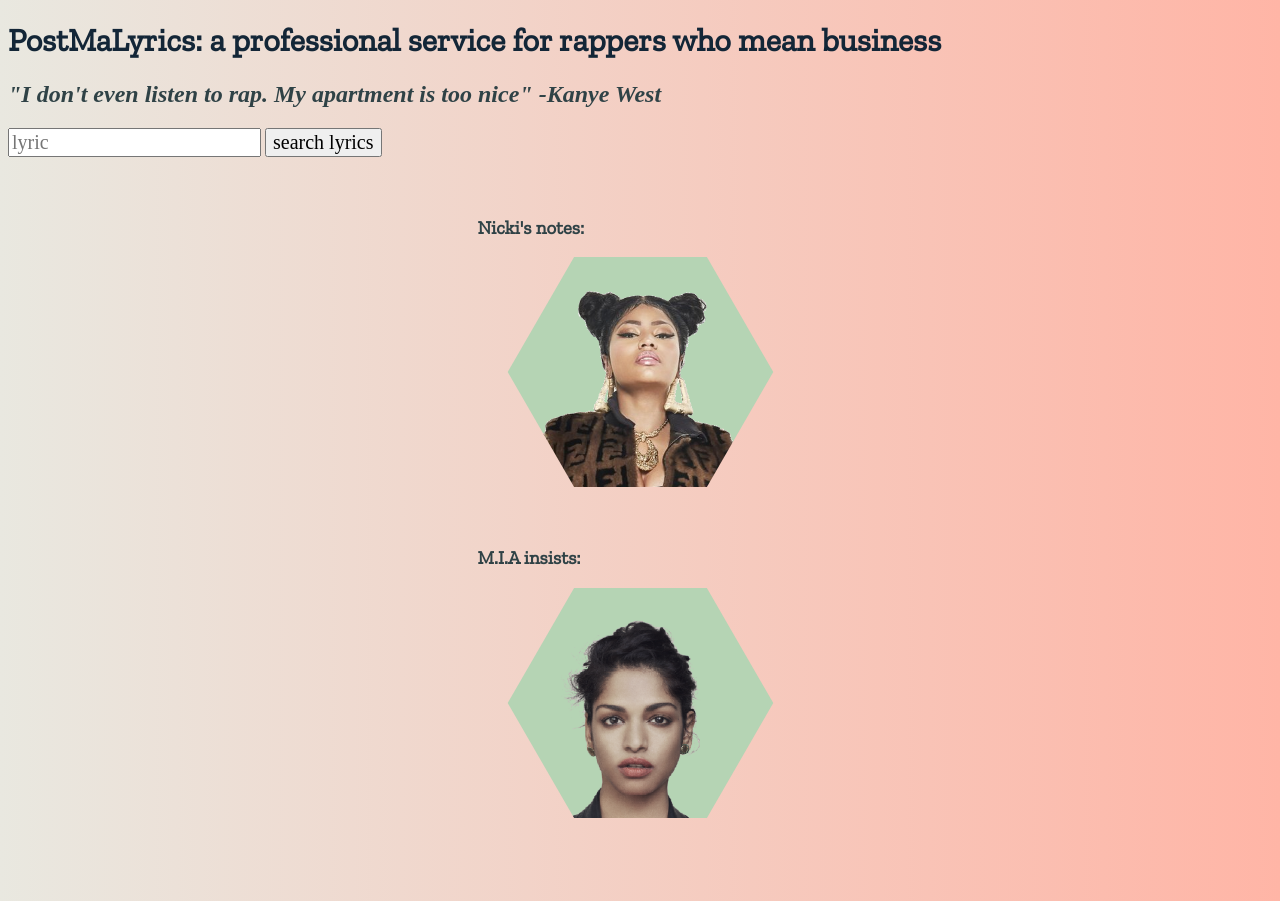
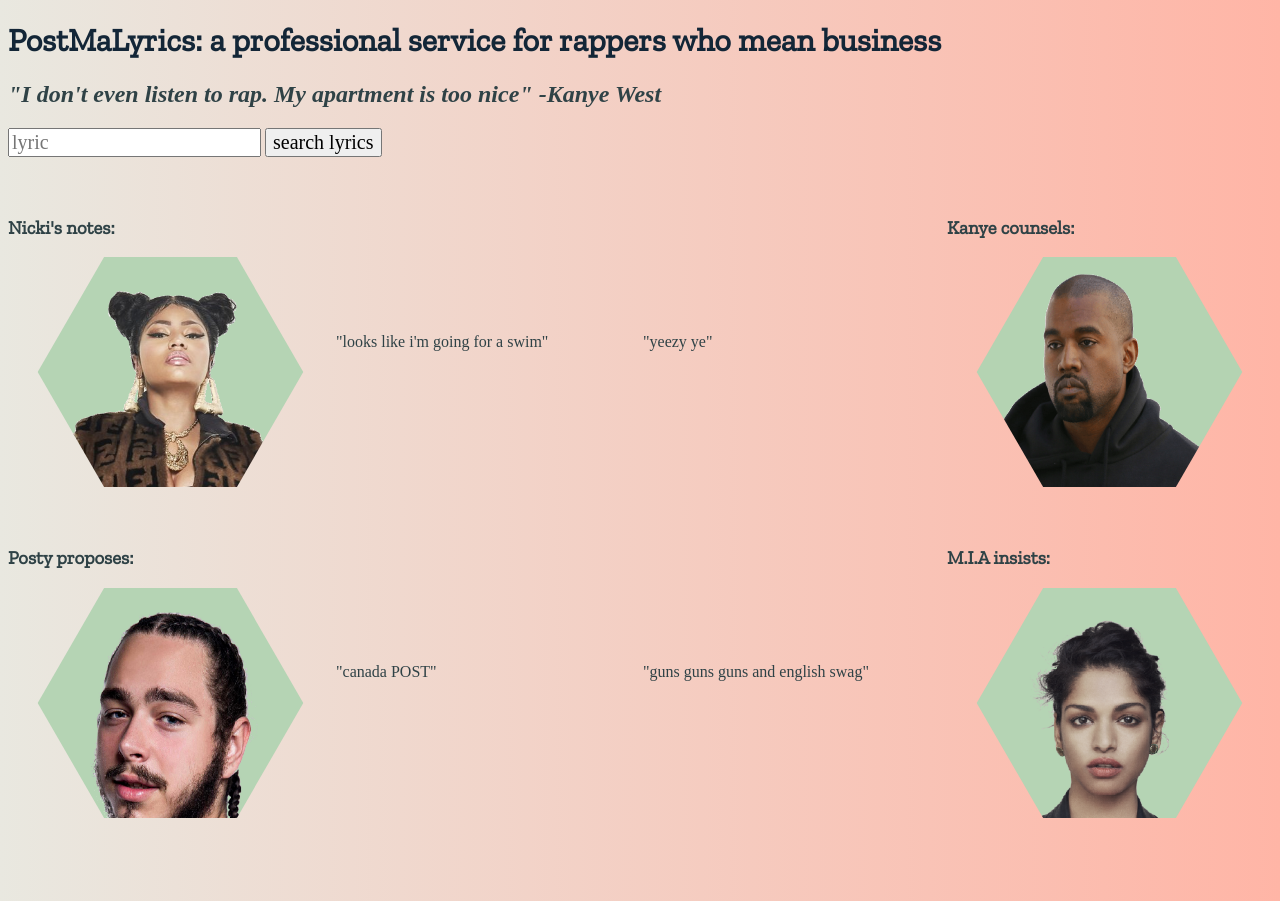
Before and after one commit to beccathomson/postmalyrics, a Django app: template hello_world/templates/index.html in a window 1280 px wide. Run offline with Django 3.2, Linux system fonts and the light colour scheme; the template is opened without the code that fills it, so the values that code supplies are empty; some web fonts are replaced.

Commit message:
quote skeleton

```diff
--- a/hello_world/templates/index.html
+++ b/hello_world/templates/index.html
@@ -31,8 +31,7 @@
     <img src="{% static "how_to_be_woman.png" %}" >
     <img src="{% static "how_to_make_friends.png" %}">
 </div>
-{% endif %}
-
+{% else %}
 
     {% if rhymes %}<h3>classic rhymes</h3>
     <p1 class="rhymes">{% for word in rhymes %}
@@ -63,6 +62,8 @@
             </tr>
             {% endfor %}
         </table>
+    {% else %}
+        <table><tr><td>"looks like i'm going for a swim"</td></tr></table>
     {% endif %}
 
     {% if kanye.any %}
@@ -73,6 +74,10 @@
             </tr>
             {% endfor %}
         </table>
+    {% else %}
+        <table><tr><td>"yeezy ye"</td></tr></table>
+    {% endif %}
+
     <div>
     <h3> Kanye counsels:</h3>
     <div class="hexa">
@@ -83,14 +88,10 @@
         </div>
     </div>
     </div>
-{% endif %}
-
     </div>
 
 
     <div class="flex-container row2">
-
-{% if postie.any %}
     <div>
     <h3> Posty proposes:</h3>
 
@@ -102,7 +103,7 @@
         </div>
     </div>
     </div>
-
+    {% if postie.any %}
         <table>
             {% for line in postie %}
             <tr>
@@ -110,6 +111,8 @@
             </tr>
             {% endfor %}
         </table>
+    {% else %}
+        <table><tr><td>"canada POST"</td></tr></table>
     {% endif %}
 
 
@@ -121,11 +124,12 @@
             </tr>
             {% endfor %}
         </table>
+    {% else %}
+        <table><tr><td>"guns guns guns and english swag"</td></tr></table>
     {% endif %}
 
     <div>
         <h3> M.I.A insists:</h3>
-
         <div class="hexa">
             <div class="hex1">
                 <div class="hex2">
@@ -136,5 +140,7 @@
         </div>
     </div>
 
+{% endif %}
+
 </body>
 </html>
--- a/hello_world/views.py
+++ b/hello_world/views.py
@@ -33,7 +33,7 @@ def index(request):
 def get_rhymes(input_lyric):
     # Get words that rhyme with input word
     api = datamuse.Datamuse()
-    rhymes = api.words(rel_rhy=input_lyric, max=50)
+    rhymes = api.words(rel_rhy=input_lyric, max=75)
     sorted_output = sorted(rhymes, key = lambda i: i['numSyllables'])
     rhymes = [x['word'] for x in sorted_output]
     return [word.replace('"', '') for word in rhymes]
@@ -54,7 +54,6 @@ def get_artist_lyrics(artist_file, input_lyric, rhymes):
             for i in range (0, NUM_ROWS):
                 rand = random.sample(range(len(rhyme_tbl)), 1)
                 new_tbl = pd.concat([rhyme_tbl.iloc[rand], new_tbl], ignore_index=True)
-            print(new_tbl)
             rhyme_tbl = new_tbl
         rhyme_tbl = rhyme_tbl["LINE"] # take only the column with desired lyric
 
```
Lines whose indentation alone changed are shown as unchanged.
